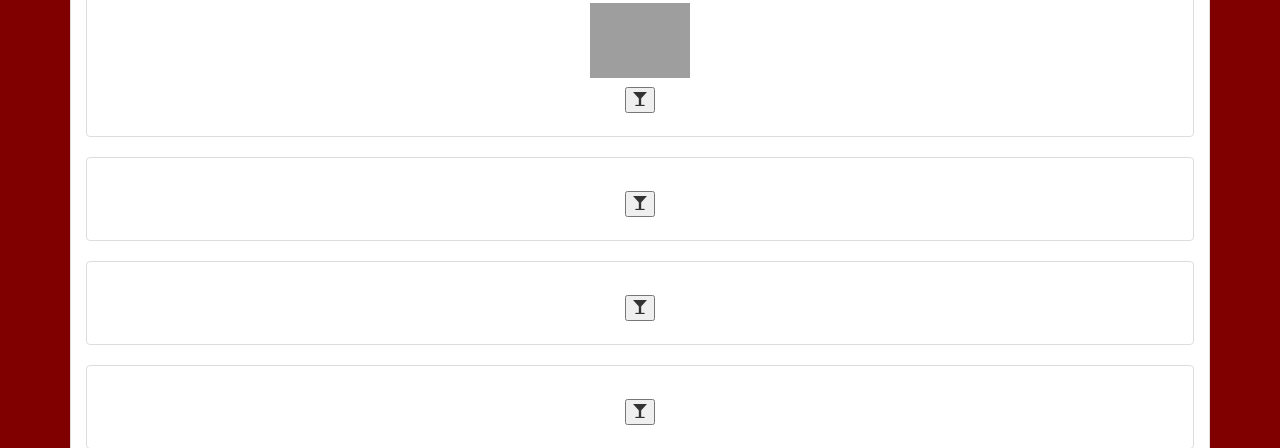
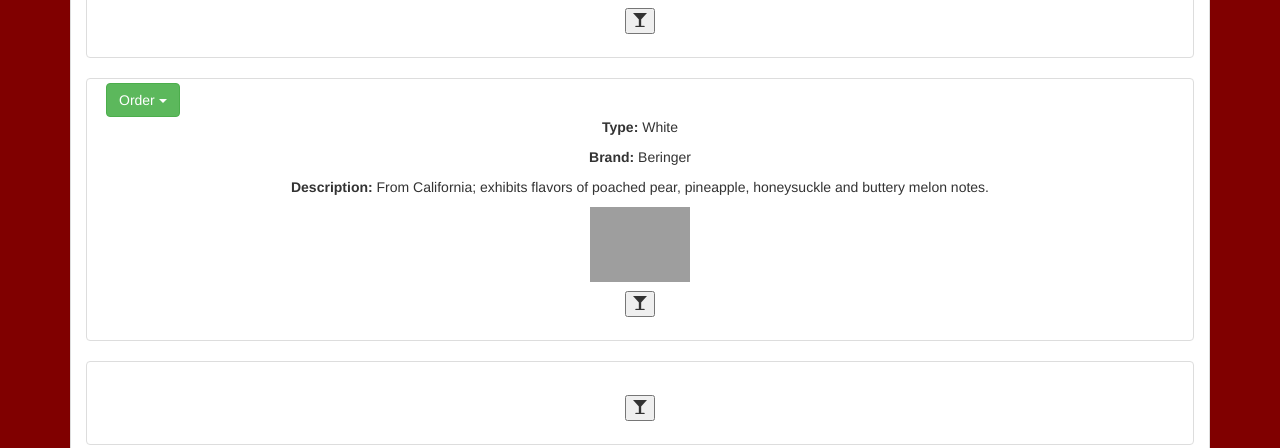
Before and after one commit to emeraldaly/frontEndBrew, a PHP site: page /wineselect.html in a window 1280 px wide. Shown: the part 2751-3199 px from the top of the page. Run offline with PHP 8.4, Linux system fonts and the light colour scheme; some libraries are stand-ins or nearby versions; grey boxes are pictures that could not be loaded.

Commit message:
added a set of order buttons with drop-down and slide transition functions

```diff
--- a/js/winesearch.js
+++ b/js/winesearch.js
@@ -1,5 +1,11 @@
 $(document).ready(function() {
 
-
+$('.btn-group').hover(function() {
+$('ul.dropdown-menu', this).stop(true, true).slideDown(500);
+$(this).addClass('open');
+      }, function() {
+$('ul.dropdown-menu', this).stop(true, true).slideUp(500);
+$(this).removeClass('open');
+      });
 //   $('.clickButton').on('click', modalAppear);
 });
--- a/wineselect.html
+++ b/wineselect.html
@@ -5,6 +5,11 @@
     <title>wine select page</title>
     <link rel="stylesheet" href="https://maxcdn.bootstrapcdn.com/bootstrap/3.3.6/css/bootstrap.min.css" crossorigin="anonymous">
     <link rel="stylesheet" type="text/css" href="css/wineselect.css">
+    <style>
+        .show-on-hover:hover > ul.dropdown-menu {
+            display: block;
+        }
+    </style>
 </head>
 
 <body>
@@ -64,9 +69,22 @@
                     </div>
                     <div class="inline">
                         <div class="thumbnail">
+                        <!-- this section is for the order button-->
+                            <div class="container">
+                                <div class="btn-group show-on-hover pull-left">
+                                          <button type="button" class="btn btn-success dropdown-toggle"  data-toggle="dropdown">
+                                            Order <span class="caret"></span>
+                                          </button>
+                                          <ul class="dropdown-menu" role="menu">
+                                            <li><a href="#">Order Quantity x</a></li>
+                                          </ul>
+                                        </div>
+                                </div>
+
                             <p><strong>Type:</strong> Red</p>
                             <p><strong>Brand:</strong> Red Rock</p>
                             <p><strong>Description:</strong> From California; aged approximately 9 months prior to bottling and aged another 2 months prior to release.</p>
+
                             <img src="http://www.redrockwinery.com/resources/img/family-shot.png" height="200px" width="200px" alt="">
                             <div class="caption">
 
@@ -79,6 +97,18 @@
 
                     <div class="inline">
                         <div class="thumbnail">
+
+                            <div class="container">
+                                <div class="btn-group show-on-hover pull-left">
+                                          <button type="button" class="btn btn-success dropdown-toggle"  data-toggle="dropdown">
+                                            Order <span class="caret"></span>
+                                          </button>
+                                          <ul class="dropdown-menu" role="menu">
+                                            <li><a href="#">Order Quantity x</a></li>
+                                          </ul>
+                                        </div>
+                                </div>
+
                             <p><strong>Type:</strong> Red</p>
                             <p><strong>Brand:</strong> Tesco </p>
                             <p><strong>Description:</strong> From Sicily; critics say it's in the running as the ultimate pizza wine.</p>
@@ -94,6 +124,18 @@
 
                     <div class="inline">
                         <div class="thumbnail">
+
+                            <div class="container">
+                                <div class="btn-group show-on-hover pull-left">
+                                          <button type="button" class="btn btn-success dropdown-toggle"  data-toggle="dropdown">
+                                            Order <span class="caret"></span>
+                                          </button>
+                                          <ul class="dropdown-menu" role="menu">
+                                            <li><a href="#">Order Quantity x</a></li>
+                                          </ul>
+                                        </div>
+                                </div>
+
                             <p><strong>Type:</strong> Red</p>
                             <p><strong>Brand:</strong> Marks and Spencer </p>
                             <p><strong>Description:</strong> From France; delightfully smooth and bursting with red forest fruits.</p>
@@ -109,6 +151,18 @@
 
                     <div class="inline">
                         <div class="thumbnail">
+
+                            <div class="container">
+                                    <div class="btn-group show-on-hover pull-left">
+                                              <button type="button" class="btn btn-success dropdown-toggle"  data-toggle="dropdown">
+                                                Order <span class="caret"></span>
+                                              </button>
+                                              <ul class="dropdown-menu" role="menu">
+                                                <li><a href="#">Order Quantity x</a></li>
+                                              </ul>
+                                            </div>
+                                    </div>
+
                             <p><strong>Type:</strong> White</p>
                             <p><strong>Brand:</strong> YellowTail </p>
                             <p><strong>Description:</strong> From Australia; has had an extended time in oak, tastes like tropical fruits.</p>
@@ -124,6 +178,18 @@
 
                     <div class="inline">
                         <div class="thumbnail">
+
+                            <div class="container">
+                                <div class="btn-group show-on-hover pull-left">
+                                          <button type="button" class="btn btn-success dropdown-toggle"  data-toggle="dropdown">
+                                            Order <span class="caret"></span>
+                                          </button>
+                                          <ul class="dropdown-menu" role="menu">
+                                            <li><a href="#">Order Quantity x</a></li>
+                                          </ul>
+                                        </div>
+                                </div>
+
                             <p><strong>Type:</strong> White</p>
                             <p><strong>Brand:</strong> Sutter Home </p>
                             <p><strong>Description:</strong> From California; contains essences of strawberry and melon, encouraged to be tried with spicy food.</p>
@@ -139,6 +205,18 @@
 
                     <div class="inline">
                         <div class="thumbnail">
+
+                            <div class="container">
+                                <div class="btn-group show-on-hover pull-left">
+                                          <button type="button" class="btn btn-success dropdown-toggle"  data-toggle="dropdown">
+                                            Order <span class="caret"></span>
+                                          </button>
+                                          <ul class="dropdown-menu" role="menu">
+                                            <li><a href="#">Order Quantity x</a></li>
+                                          </ul>
+                                        </div>
+                                </div>
+
                             <p><strong>Type:</strong> White</p>
                             <p><strong>Brand:</strong> Beringer </p>
                             <p><strong>Description:</strong> From California; exhibits flavors of poached pear, pineapple, honeysuckle and buttery melon notes.</p>
```
Also changed, not shown: css/wineselect.css (line endings or trailing spaces).
